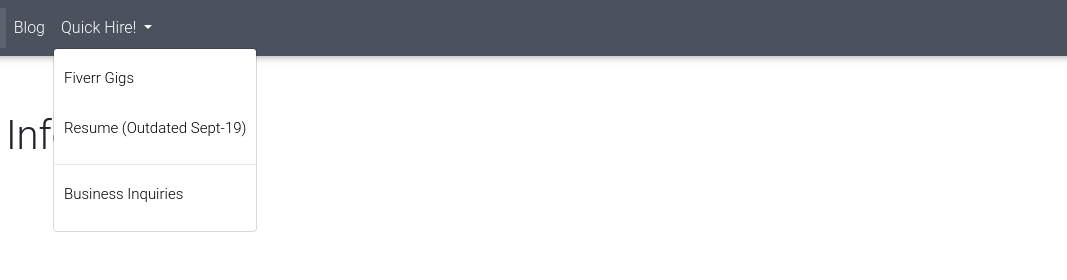
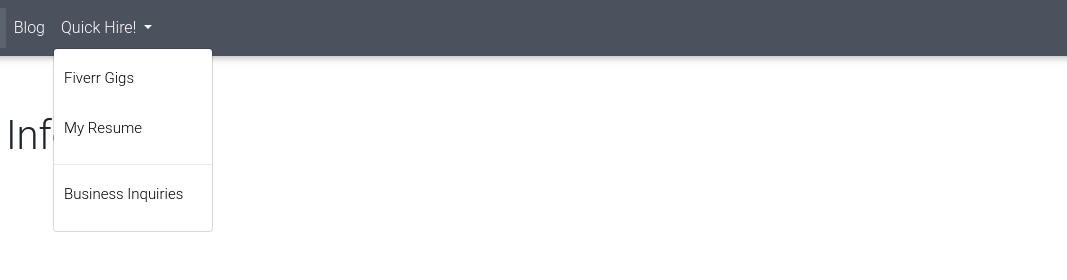
Before and after one commit to rbas30/cv, a plain HTML site: page contact.html in a window 1280 px wide. Both pictures are taken after a click on the button "Quick Hire!". Shown: the top 280 px of the page, 157-1224 px from the left. Drawn offline with nearby package versions, Linux system fonts and the light colour scheme.

Commit message:
Navbar update
Uploaded my resume to Google Drive and updated the link / caption in the navbars

```diff
--- a/contact.html
+++ b/contact.html
@@ -43,7 +43,7 @@
             </a>
             <div class="dropdown-menu" aria-labelledby="navbarDropdown">
               <a class="dropdown-item" href="https://www.fiverr.com/share/59jE4">Fiverr Gigs</a>
-              <a class="dropdown-item" href="https://drive.google.com/file/d/0B3C_rCKHYB1keVlabnNwVXNuRW5ZM19VcDh3U01lNjYzNjVZ/view?usp=sharing">Resume (Outdated Sept-19)</a>
+              <a class="dropdown-item" href="https://drive.google.com/file/d/1VcB4C2g0TOfiP5OYYWoAMBHVLcXaRdux/view?usp=sharing">My Resume</a>
               <div class="dropdown-divider"></div>
               <a class="dropdown-item" href="mailto:bsprogramming95@gmail.com">Business Inquiries</a>
             </div>
```
Also changed, not shown: index.html (+1 -1 lines).
